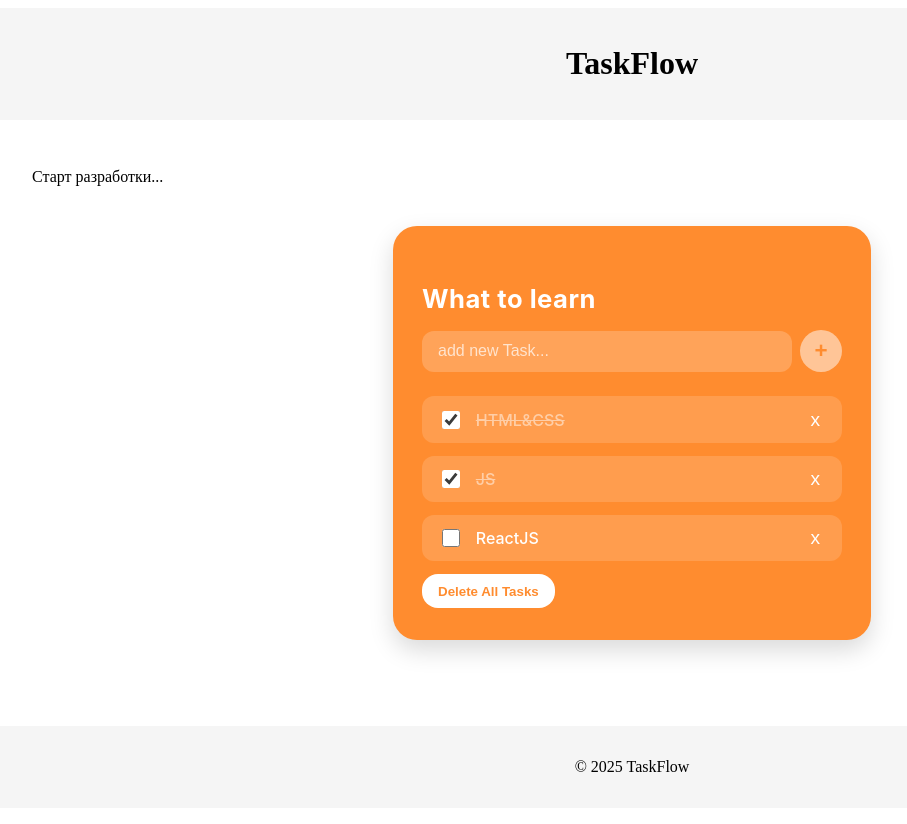
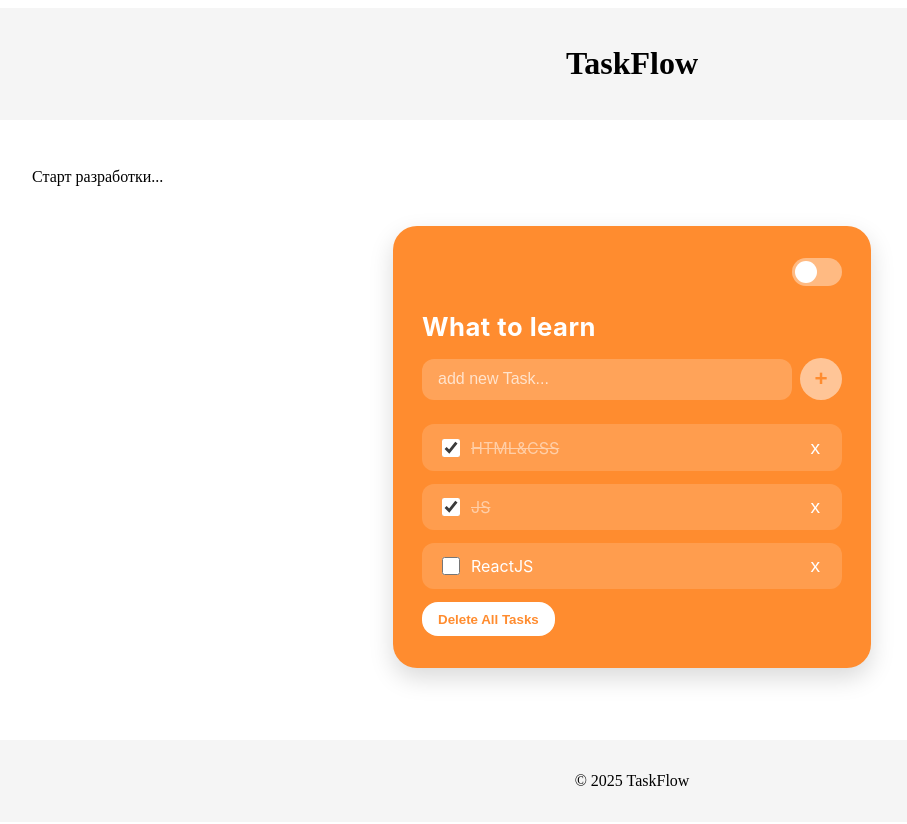
Before and after one commit to SemenKr/taskflow, a React (Vite) app: page / in a window 1280 px wide. Shown: the top 824 px of the page, without its empty margins (8-915 px from the left). Built offline with nearby package versions, Linux system fonts and the light colour scheme.

Commit message:
fix: fix brousers expectations about hower-size of buttons, add toggle-button to switch mode, fix size of tasks items and add cowering with hover

```diff
--- a/package.json
+++ b/package.json
@@ -25,6 +25,7 @@
   "devDependencies": {
     "@eslint/js": "^9",
     "@types/react": "^19.2.2",
+    "@types/react-dom": "^19.2.2",
     "@typescript-eslint/eslint-plugin": "^8.46.1",
     "@typescript-eslint/parser": "^8.46.1",
     "@vitejs/plugin-react": "^5.0.4",
@@ -36,7 +37,7 @@
     "sass-embedded": "^1.93.2",
     "typescript": "^5",
     "typescript-eslint": "^8",
-    "vite": "^7.1.10"
+    "vite": "^7.1.12"
   },
   "dependencies": {
     "@types/uuid": "^11.0.0",
--- a/src/components/ToDoList/ToDoList.module.scss
+++ b/src/components/ToDoList/ToDoList.module.scss
@@ -6,6 +6,7 @@
   --bg-item-hover: rgba(255, 255, 255, 0.25);
   --btn-bg: #fff;
   --btn-color: #ff8c2f;
+  --toggle-color: rgba(255, 255, 255, 0.4);
   --text-color: #fff;
   --shadow: rgba(0, 0, 0, 0.15);
 }
@@ -18,6 +19,7 @@
   --bg-item-hover: rgba(255, 255, 255, 0.2);
   --btn-bg: #f1f1f1;
   --btn-color: #222;
+  --toggle-color: rgba(255, 255, 255, 0.4);
   --text-color: #f1f1f1;
   --shadow: rgba(0, 0, 0, 0.3);
 }
@@ -70,6 +72,7 @@
 }
 
 .todoAddButton {
+  will-change: transform;
   background: var(--btn-bg);
   color: var(--btn-color);
   font-weight: bold;
@@ -90,6 +93,7 @@
 
   &:disabled {
     opacity: 0.5;
+    transform: none;
     cursor: not-allowed;
   }
 }
@@ -109,6 +113,7 @@
   padding: 0.7rem 1rem;
   margin-bottom: 0.8rem;
   transition: background 0.3s ease;
+  overflow: hidden;
 
   &:hover {
     background: var(--bg-item-hover);
@@ -123,11 +128,12 @@
 
 .todoText {
   flex: 1;
-  margin-left: 0.8rem;
-  font-weight: 500;
-  font-size: 1rem;
-  text-decoration: none;
-  transition: opacity 0.3s ease;
+  min-width: 0;
+  white-space: nowrap;
+  overflow: hidden;
+  text-overflow: ellipsis;
+  margin-left: 0.5rem;
+  transition: all 0.2s ease;
 
   &.done {
     opacity: 0.5;
@@ -135,8 +141,15 @@
   }
 }
 
+.todoItem:hover .todoText {
+  white-space: normal;
+  overflow: visible;
+  text-overflow: initial;
+}
+
 .todoDeleteButton {
   background: transparent;
+  height: 100%;
   border: none;
   color: var(--text-color);
   font-size: 1.2rem;
@@ -149,6 +162,7 @@
 }
 
 .secondaryButton {
+  will-change: transform;
   background: var(--btn-bg);
   color: var(--btn-color);
   font-weight: bold;
--- a/src/components/ToDoList/ToDoList.tsx
+++ b/src/components/ToDoList/ToDoList.tsx
@@ -1,6 +1,7 @@
 import { useState } from 'react';
 import type { Task } from '../../types/todo.ts';
 import styles from './ToDoList.module.scss';
+import { SwitchToggle } from '../switchToggle/switchToggle.tsx';
 
 type Props = {
   title: string;
@@ -29,6 +30,7 @@ export const ToDoList = ({
 
   return (
     <div className={styles.todo}>
+      <SwitchToggle />
       <h3 className={styles.todoTitle}>{title}</h3>
 
       <div className={styles.todoInputWrapper}>
--- /dev/null
+++ b/src/components/switchToggle/SwitchToggle.tsx
@@ -0,0 +1,12 @@
+import styles from './switchToggle.module.scss';
+
+export const SwitchToggle = () => {
+  return (
+    <div className={styles.flexContainer}>
+      <label className={styles.switch}>
+        <input type={styles.checkbox} />
+        <span className={styles.slider} />
+      </label>
+    </div>
+  );
+};
--- /dev/null
+++ b/src/components/switchToggle/switchToggle.module.scss
@@ -0,0 +1,60 @@
+.flexContainer {
+    display: flex;
+    flex-direction: row-reverse;
+}
+
+.switch {
+  position: relative;
+  display: inline-block;
+  width: 50px;
+  height: 28px;
+}
+
+/* скрываем стандартный чекбокс */
+.switch input {
+  opacity: 0;
+  width: 0;
+  height: 0;
+}
+
+/* сам ползунок */
+.slider {
+  position: absolute;
+  cursor: pointer;
+  top: 0;
+  left: 0;
+  right: 0;
+  bottom: 0;
+  background-color: var(--toggle-color);
+  transition: 0.3s;
+  border-radius: 34px;
+}
+
+/* кружочек внутри */
+.slider::before {
+  position: absolute;
+  content: "";
+  height: 22px;
+  width: 22px;
+  left: 3px;
+  bottom: 3px;
+  background-color: var(--btn-bg);
+  transition: 0.3s;
+  border-radius: 50%;
+}
+
+/* когда чекбокс активен */
+input:checked + .slider {
+  background-color: var(--btn-color);
+}
+
+/* положение кружка при активном состоянии */
+input:checked + .slider::before {
+  transform: translateX(22px);
+}
+
+/* hover эффект */
+
+input:checked + .slider:hover {
+  background-color: #45a049;
+}
--- /dev/null
+++ b/src/types/scss.d.ts
@@ -0,0 +1,4 @@
+declare module '*.module.scss' {
+  const classes: { [key: string]: string };
+  export default classes;
+}
```
Also changed, not shown: 2 other files (tests, documents, lock files or other folders).
